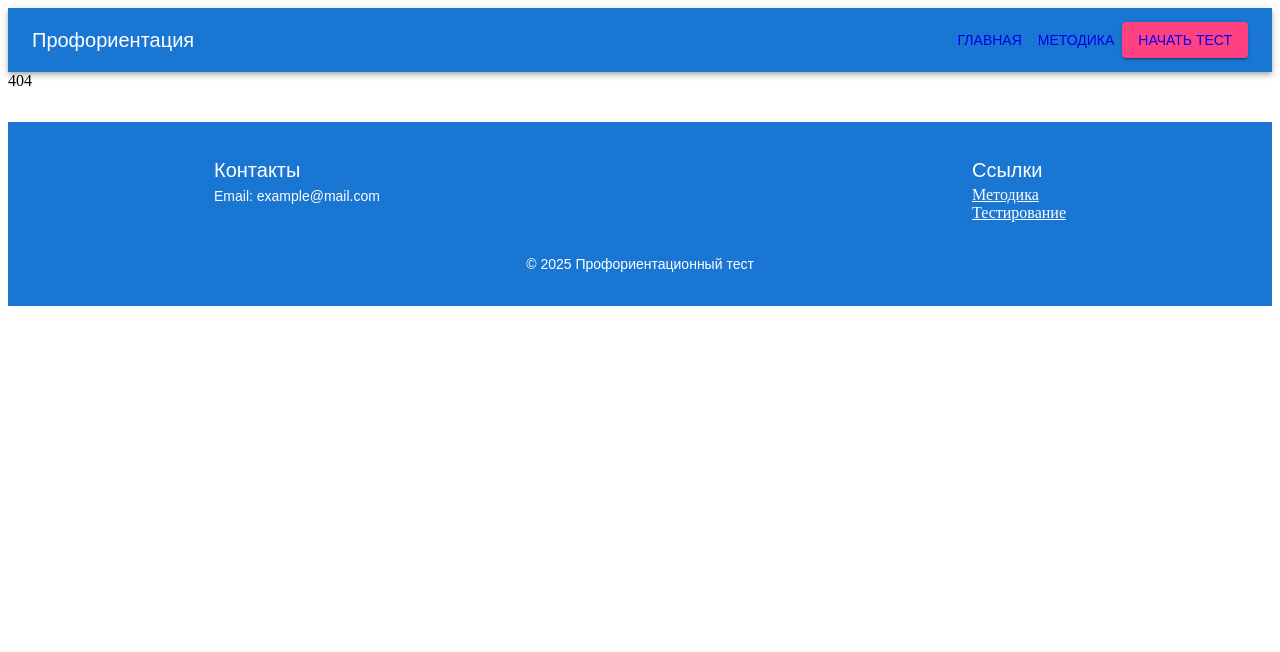
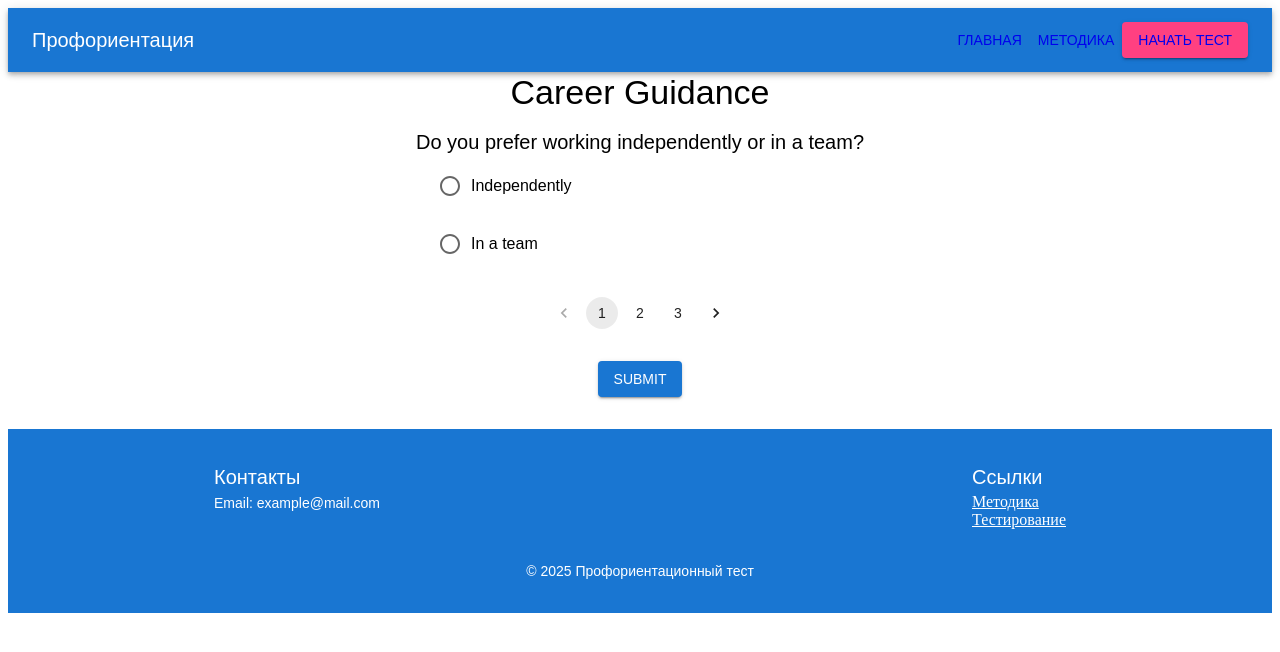
Before and after one commit to LYuree/LYuree.github.io, a React (Vite) app: page /test_part2 in a window 1280 px wide. Before the commit this address had no page. Shown: the top 652 px of the page. Built offline with nearby package versions, Linux system fonts and the light colour scheme.

Commit message:
Переделал код так, чтобы выбранные опции ответов на вопрос не сбрасывались при перелистывании вопросов. Добавил код страницы с выбором из двух альтернатив.

```diff
--- a/src/App.tsx
+++ b/src/App.tsx
@@ -12,6 +12,7 @@ import WhyPage from './pages/WhyPage/WhyPage';
 import MethodPage from './pages/MethodPage/MethodPage';
 import InitialTest from './pages/TestPages/TestInitial/TestInitial';
 import ThreeSelectsPage from './pages/TestPages/ThreeSelectsPage.tsx/ThreeSelectsPage';
+import AlternativesPage from './pages/TestPages/AlternativesPage/AlternativesPage';
 
 
 function App() {
@@ -29,6 +30,7 @@ function App() {
                     <Route path="/why" element={<WhyPage/>}></Route>
                     <Route path="/test_init" element={<InitialTest/>}></Route>
                     <Route path="/test_part1" element={<ThreeSelectsPage/>}></Route>
+                    <Route path="/test_part2" element={<AlternativesPage/>}></Route>
                     <Route path="*" element={<PageNotFound/>}></Route>
                 </Routes>
                 <Footer/>
--- /dev/null
+++ b/src/pages/TestPages/AlternativesPage/AlternativesPage.tsx
@@ -0,0 +1,169 @@
+import React, { useEffect, useState } from 'react';
+import {
+  Box,
+  Container,
+  Typography,
+  Radio,
+  RadioGroup,
+  FormControlLabel,
+  Button,
+  useTheme,
+  useMediaQuery,
+  Pagination,
+  PaginationItem,
+} from '@mui/material';
+
+interface Question {
+  id: number;
+  text: string;
+  option1: string;
+  option2: string;
+}
+
+const AlternativesPage: React.FC = () => {
+  const theme = useTheme();
+  const isMobile = useMediaQuery(theme.breakpoints.down('sm'));
+
+  // State for page number
+  const [page, setPage] = useState<number>(1);
+
+  // State for questions
+  const [questions, setQuestions] = useState<Question[]>([]);
+
+  // State for selected answers (key: question ID, value: selected answer)
+  const [selectedAnswers, setSelectedAnswers] = useState<{ [key: number]: string }>({});
+
+  // Simulate fetching questions on component mount
+  useEffect(() => {
+    // Replace this with an actual API call or data fetching logic
+    const fetchedQuestions: Question[] = [
+      {
+        id: 1,
+        text: 'Do you prefer working independently or in a team?',
+        option1: 'Independently',
+        option2: 'In a team',
+      },
+      {
+        id: 2,
+        text: 'Do you enjoy problem-solving or creative tasks more?',
+        option1: 'Problem-solving',
+        option2: 'Creative tasks',
+      },
+      {
+        id: 3,
+        text: 'Are you more interested in technical or people-oriented roles?',
+        option1: 'Technical',
+        option2: 'People-oriented',
+      },
+      // Add more questions as needed
+    ];
+    setQuestions(fetchedQuestions);
+  }, []);
+
+  // Get the current question based on the page number
+  const currentQuestion = questions[page - 1];
+
+  // Handle radio button change
+  const handleAnswerChange = (event: React.ChangeEvent<HTMLInputElement>) => {
+    const answer = event.target.value;
+    setSelectedAnswers((prevAnswers) => ({
+      ...prevAnswers,
+      [currentQuestion.id]: answer, // Save the answer for the current question
+    }));
+  };
+
+  // Handle page change
+  const handlePageChange = (event: React.ChangeEvent<unknown>, value: number) => {
+    setPage(value);
+  };
+
+  // Handle submit
+  const handleSubmit = () => {
+    console.log('Selected Answers:', selectedAnswers);
+    // Add your submit logic here
+  };
+
+  return (
+    <Container maxWidth="md">
+      <Typography variant="h4" align="center" gutterBottom>
+        Career Guidance
+      </Typography>
+      {currentQuestion && (
+        <>
+          <Typography variant="h6" align="center" gutterBottom>
+            {currentQuestion.text}
+          </Typography>
+          <Box
+            sx={{
+              display: 'flex',
+              flexDirection: 'column',
+              alignItems: 'center',
+              justifyContent: 'center',
+              marginBottom: 4,
+            }}
+          >
+            <RadioGroup
+              value={selectedAnswers[currentQuestion.id] || ''} // Use the saved answer for the current question
+              onChange={handleAnswerChange}
+              sx={{ width: '100%', maxWidth: 400 }}
+            >
+              <FormControlLabel
+                value="option1"
+                control={<Radio />}
+                label={currentQuestion.option1}
+                sx={{ marginBottom: 2 }}
+              />
+              <FormControlLabel
+                value="option2"
+                control={<Radio />}
+                label={currentQuestion.option2}
+              />
+            </RadioGroup>
+          </Box>
+        </>
+      )}
+      <Box sx={{ display: 'flex', justifyContent: 'center', marginBottom: 4 }}>
+        <Pagination
+          count={questions.length}
+          page={page}
+          onChange={handlePageChange}
+          renderItem={(item) => {
+            // Check if item is null or undefined
+            if (!item) {
+              return null; // Return nothing if item is null
+            }
+
+            return (
+              <PaginationItem
+                {...item}
+                sx={{
+                  ...(item.page && item.type === 'page' && {
+                    display:
+                      item.page === 1 ||
+                      item.page === page ||
+                      item.page === questions.length ||
+                      Math.abs(item.page - page) <= 1
+                        ? 'inline-flex'
+                        : 'none',
+                  }),
+                }}
+              />
+            );
+          }}
+        />
+      </Box>
+      <Box sx={{ display: 'flex', justifyContent: 'center' }}>
+        <Button
+          variant="contained"
+          color="primary"
+          onClick={handleSubmit}
+          sx={{ width: isMobile ? '100%' : 'auto' }}
+        >
+          Submit
+        </Button>
+      </Box>
+    </Container>
+  );
+};
+
+export default AlternativesPage;
--- a/src/pages/TestPages/ThreeSelectsPage.tsx/ThreeSelectsPage.tsx
+++ b/src/pages/TestPages/ThreeSelectsPage.tsx/ThreeSelectsPage.tsx
@@ -23,6 +23,12 @@ interface Question {
   options3: string[];
 }
 
+interface SelectedOptions {
+  select1: string;
+  select2: string;
+  select3: string;
+}
+
 const ThreeSelectsPage: React.FC = () => {
   const theme = useTheme();
   const isMobile = useMediaQuery(theme.breakpoints.down('sm'));
@@ -33,10 +39,8 @@ const ThreeSelectsPage: React.FC = () => {
   // State for questions
   const [questions, setQuestions] = useState<Question[]>([]);
 
-  // State for select values
-  const [select1, setSelect1] = useState<string>('');
-  const [select2, setSelect2] = useState<string>('');
-  const [select3, setSelect3] = useState<string>('');
+  // State for selected options (key: question ID, value: selected options)
+  const [selectedOptions, setSelectedOptions] = useState<{ [key: number]: SelectedOptions }>({});
 
   // Simulate fetching questions on component mount
   useEffect(() => {
@@ -108,15 +112,36 @@ const ThreeSelectsPage: React.FC = () => {
 
   // Handle select changes
   const handleSelect1Change = (event: SelectChangeEvent) => {
-    setSelect1(event.target.value as string);
+    const value = event.target.value as string;
+    setSelectedOptions((prevOptions) => ({
+      ...prevOptions,
+      [currentQuestion.id]: {
+        ...prevOptions[currentQuestion.id],
+        select1: value,
+      },
+    }));
   };
 
   const handleSelect2Change = (event: SelectChangeEvent) => {
-    setSelect2(event.target.value as string);
+    const value = event.target.value as string;
+    setSelectedOptions((prevOptions) => ({
+      ...prevOptions,
+      [currentQuestion.id]: {
+        ...prevOptions[currentQuestion.id],
+        select2: value,
+      },
+    }));
   };
 
   const handleSelect3Change = (event: SelectChangeEvent) => {
-    setSelect3(event.target.value as string);
+    const value = event.target.value as string;
+    setSelectedOptions((prevOptions) => ({
+      ...prevOptions,
+      [currentQuestion.id]: {
+        ...prevOptions[currentQuestion.id],
+        select3: value,
+      },
+    }));
   };
 
   // Handle page change
@@ -126,7 +151,7 @@ const ThreeSelectsPage: React.FC = () => {
 
   // Handle submit
   const handleSubmit = () => {
-    console.log('Selected Values:', { select1, select2, select3 });
+    console.log('Selected Options:', selectedOptions);
     // Add your submit logic here
   };
 
@@ -155,7 +180,7 @@ const ThreeSelectsPage: React.FC = () => {
               <Select
                 labelId="select1-label"
                 id="select1"
-                value={select1}
+                value={selectedOptions[currentQuestion.id]?.select1 || ''}
                 label="Option 1"
                 onChange={handleSelect1Change}
               >
@@ -171,7 +196,7 @@ const ThreeSelectsPage: React.FC = () => {
               <Select
                 labelId="select2-label"
                 id="select2"
-                value={select2}
+                value={selectedOptions[currentQuestion.id]?.select2 || ''}
                 label="Option 2"
                 onChange={handleSelect2Change}
               >
@@ -187,7 +212,7 @@ const ThreeSelectsPage: React.FC = () => {
               <Select
                 labelId="select3-label"
                 id="select3"
-                value={select3}
+                value={selectedOptions[currentQuestion.id]?.select3 || ''}
                 label="Option 3"
                 onChange={handleSelect3Change}
               >
```
Also changed, not shown: src/pages/TestPages/YesNoPage/YesNoPage.tsx (added). Lines whose indentation alone changed are shown as unchanged.
